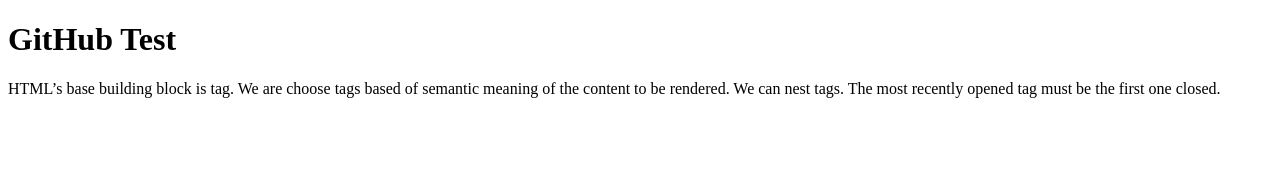
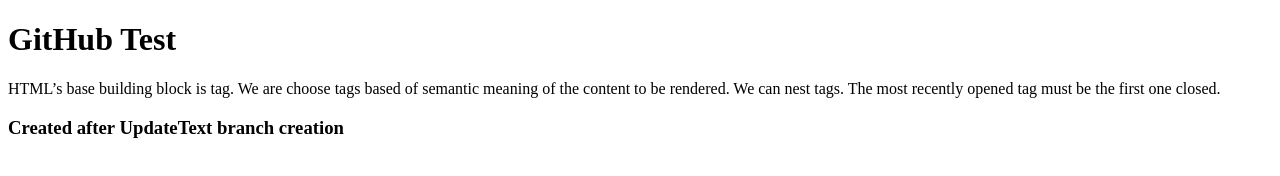
Before and after one commit to RahimdadFaisalSafi/GitHubTest, a plain HTML site: page index.html in a window 1280 px wide. Drawn offline with Linux system fonts and the light colour scheme.

Commit message:
New content added into master branch after UpdateText creation

```diff
--- a/index.html
+++ b/index.html
@@ -16,6 +16,9 @@
       the first one closed.
     </p>
   </div>
+  <div>
+    <h3>Created after UpdateText branch creation</h3>
+  </div>
 
 </body>
 </html>
```
